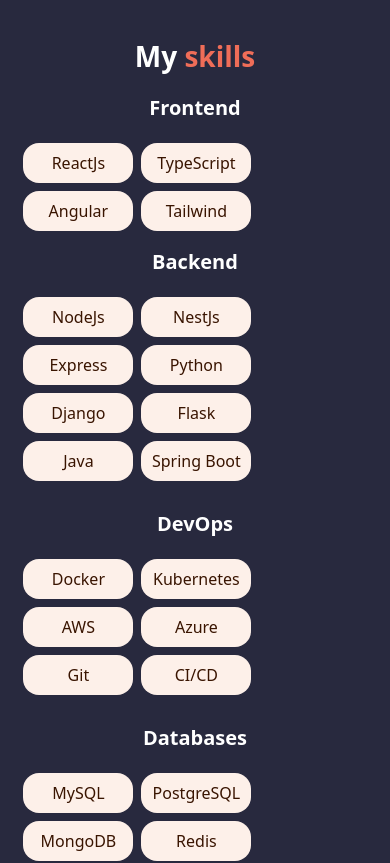
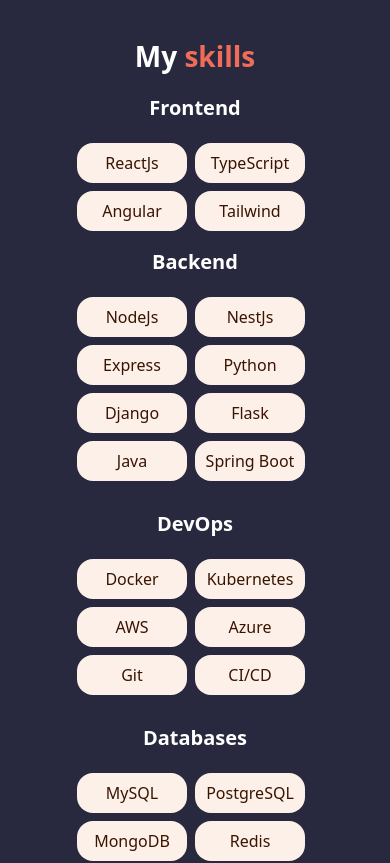
Before and after one commit to SarahOtmane/Portfolio, an Angular app: page / in a window 390 px wide. Shown: the part 9020-9883 px from the top of the page. Built offline with nearby package versions, Linux system fonts and the light colour scheme.

Commit message:
Améliorer la mise en page des compétences pour une meilleure réactivité et alignement

```diff
--- a/src/app/components/section-skills/section-skills.html
+++ b/src/app/components/section-skills/section-skills.html
@@ -7,7 +7,7 @@
         [class.mt-3]="i > 1"
         [class.md:mt-0]="i === 1">
           <p class="text-[20px] md:text-[30px] text-center mt-4 font-bold">{{ category.title }}</p>
-          <div class="flex flex-wrap mt-3">
+          <div class="flex flex-wrap mt-3 w-full justify-center md:justify-start">
               @for (skill of category.skills; track skill) {
                 <p class="py-2 w-[110px] text-center bg-beige-bg text-dark rounded-2xl mr-2 mt-2">
                   {{ skill }}
```
